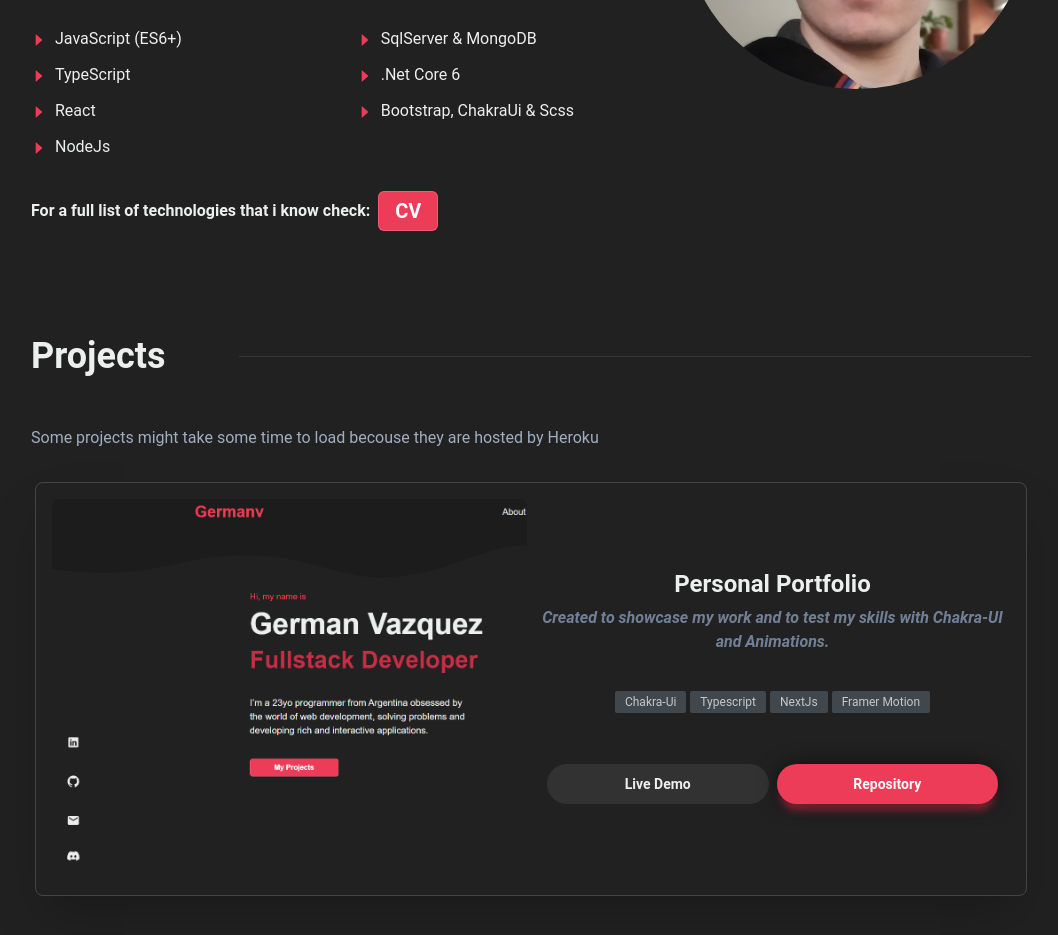
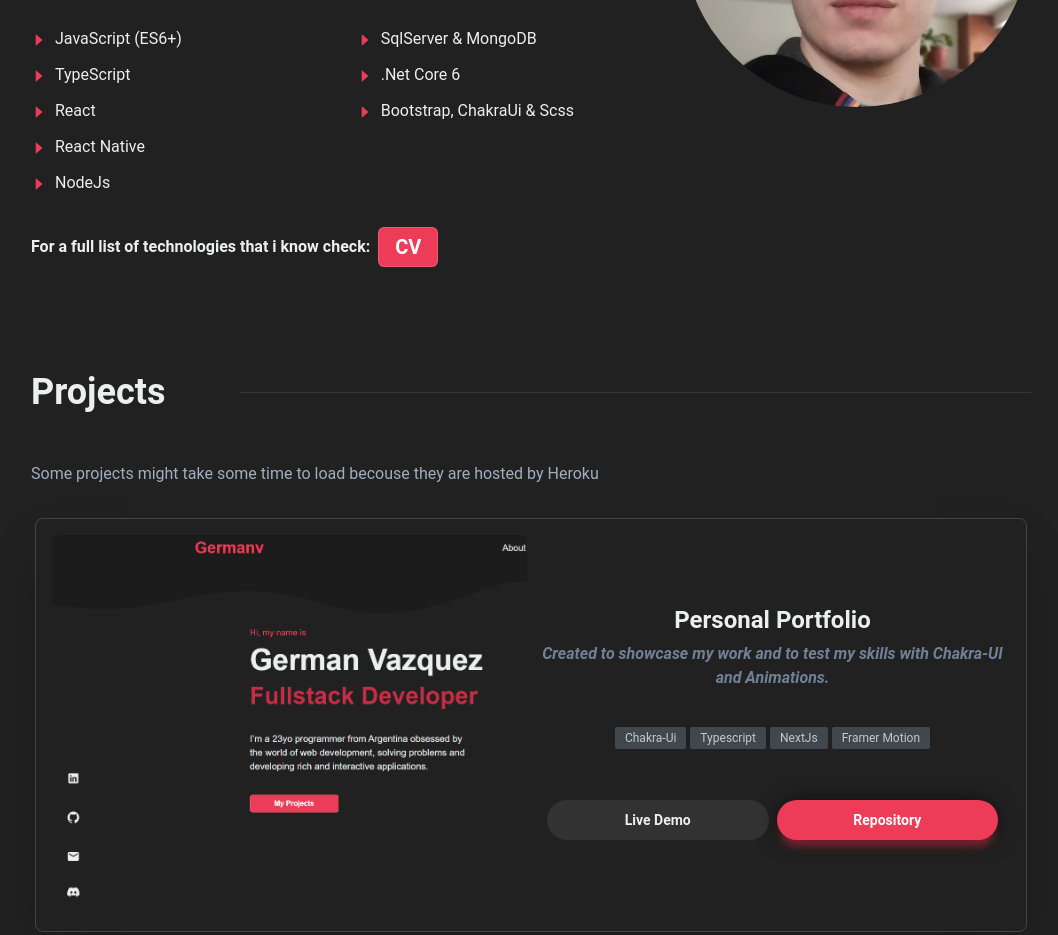
Before and after one commit to Germanvw/Germanv-Portfolio, a Next.js app: page / in a window 1280 px wide. Shown: the part 1240-2175 px from the top of the page, without its empty margins (109-1167 px from the left). Built offline with nearby package versions, Linux system fonts and the light colour scheme.

Commit message:
React Native Skill Added
React Native Skill Added

```diff
--- a/src/data/skills.ts
+++ b/src/data/skills.ts
@@ -1,4 +1,4 @@
 export const skills = [
-  ['JavaScript (ES6+)', 'TypeScript', 'React', 'NodeJs'],
+  ['JavaScript (ES6+)', 'TypeScript', 'React', 'React Native', 'NodeJs'],
   ['SqlServer & MongoDB', '.Net Core 6', 'Bootstrap, ChakraUi & Scss'],
 ];
```
